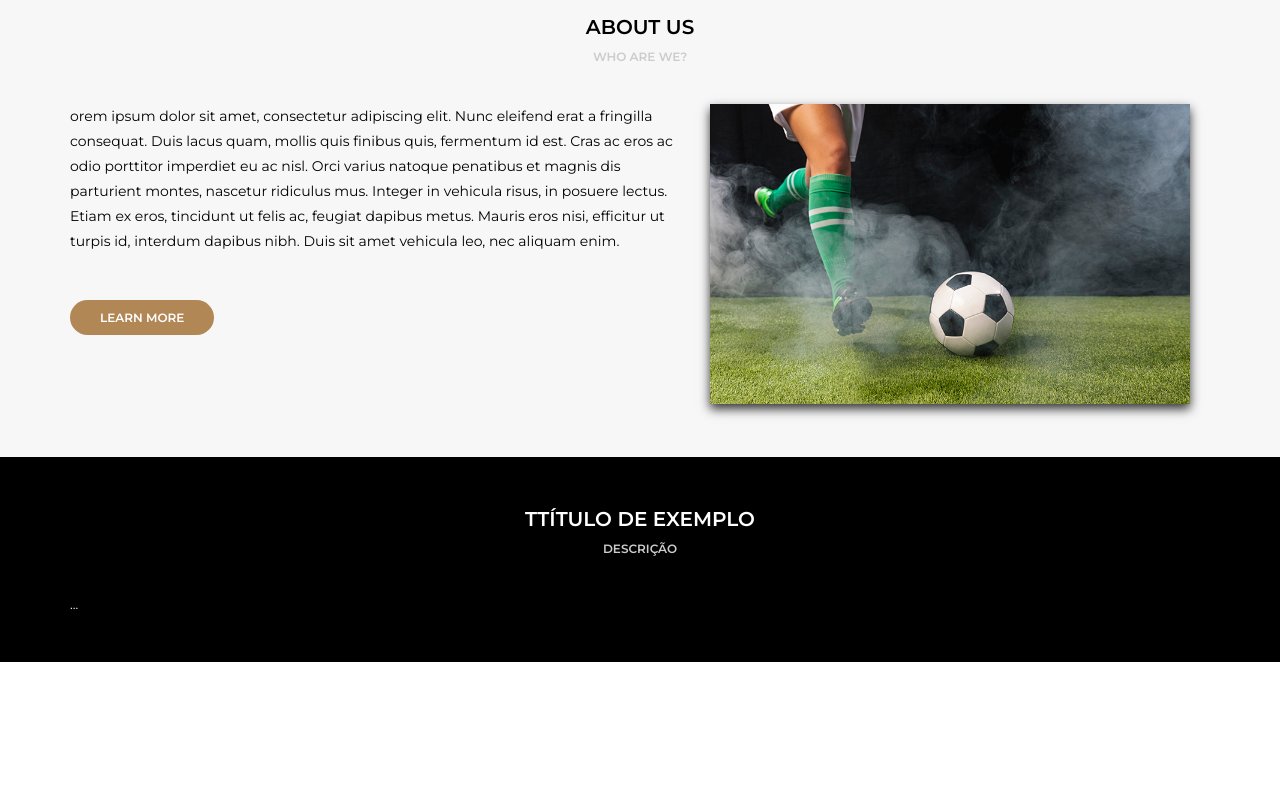
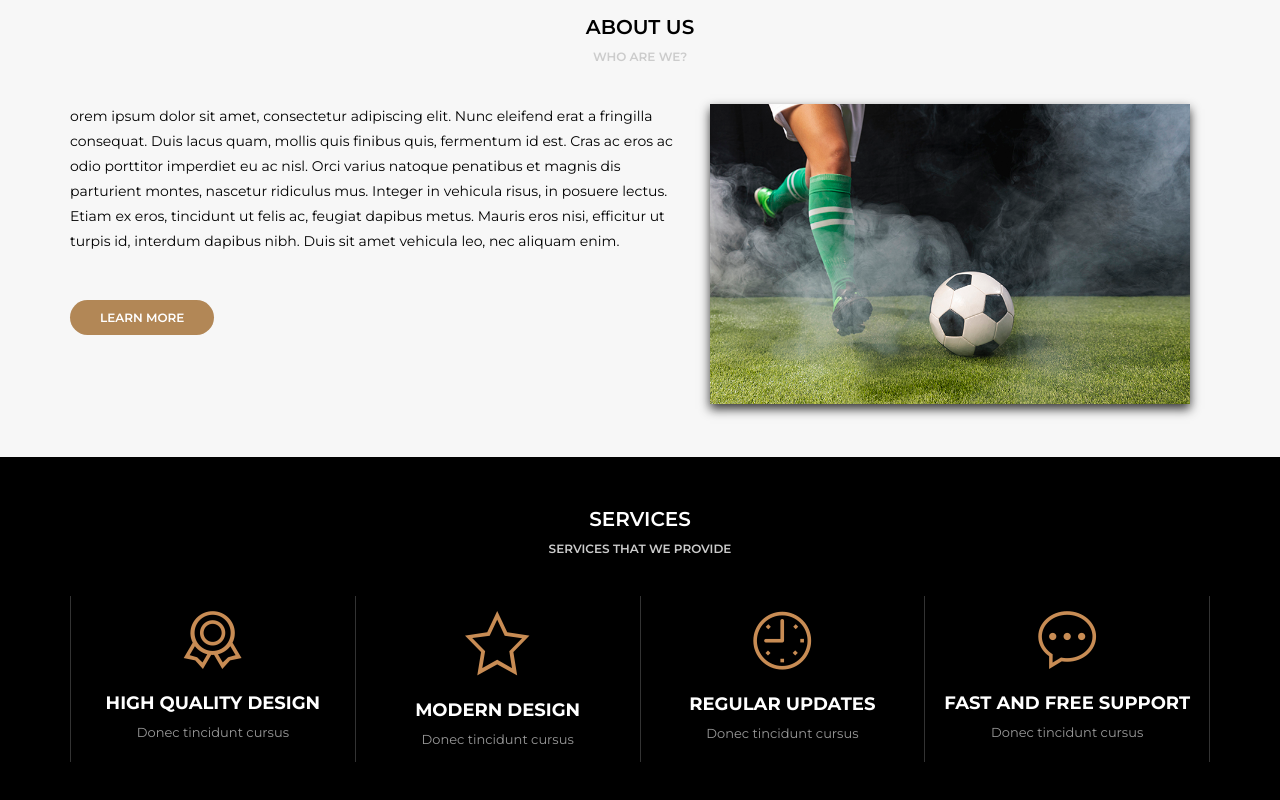
Before and after one commit to kkaori146/Project_Awax, a plain HTML site: page index.html in a window 1280 px wide. Shown: the part 835-1635 px from the top of the page. Before the commit the page ends 1497 px from the top, so only its background shows below. Drawn offline with Linux system fonts and the light colour scheme.

Commit message:
Área de Service Finalizada

```diff
--- a/assets/css/style.css
+++ b/assets/css/style.css
@@ -208,6 +208,62 @@ line-height: 25px;
     box-shadow: 0px 5px 10px #333;
 }
 
+.section-services{
+display: flex;
+}
+
+.section-service{
+flex:1;
+text-align: center;
+border-right: 1px solid #333;
+padding: 15px;
+}
+
+.section-service:first-child{
+    border-left: 1px solid #333;
+}
+
+.section-service h4{
+    margin-top: 20px;
+    text-transform: uppercase;
+    font-size: 18px;
+}
+
+.section-service p {
+margin-top: 10px;
+font-size: 13px;
+color: #999;
+}
+
+
+
+
+
+
+
+
+
+
+
+
+
+
+
+
+
+
+
+
+
+
+
+
+
+
+
+
+
+
 
 
 
--- a/index.html
+++ b/index.html
@@ -82,10 +82,31 @@
 
 </section>
 <section class="default dark">
-    <div class="section-title">TTítulo de Exemplo</div>
-    <div class="section-desc">Descrição</div>
+    <div class="section-title">Services</div>
+    <div class="section-desc">Services that we provide</div>
     <div class="section-body">
-        ...
+        <div class="section-services">
+            <div class="section-service">
+                <img src="assets/images/icones/medalha.png"/>
+            <h4>High Quality Design</h4>
+            <p>Donec tincidunt cursus</p>
+            </div>
+            <div class="section-service">
+                <img src="assets/images/icones/estrela.png"/>
+            <h4>Modern Design</h4>
+            <p>Donec tincidunt cursus</p>
+            </div>
+            <div class="section-service">
+                <img src="assets/images/icones/relogio.png"/>
+            <h4>Regular Updates</h4>
+            <p>Donec tincidunt cursus</p>
+            </div>
+            <div class="section-service">
+                <img src="assets/images/icones/balao.png"/>
+            <h4>Fast and Free Support</h4>
+            <p>Donec tincidunt cursus</p>
+            </div>
+        </div>
     </div>
         </main>
         <footer>
```
